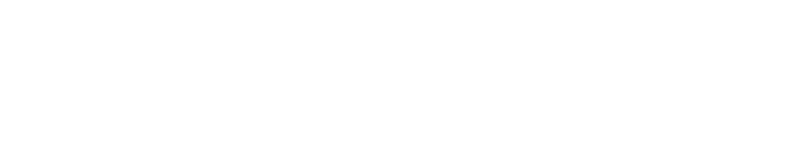
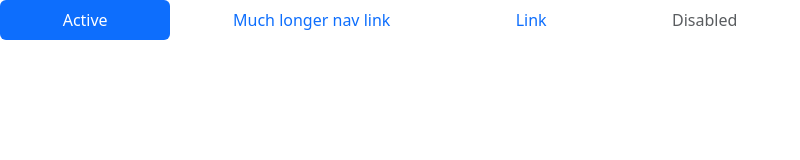
Before and after one commit to theusinhoiost/NFW, an Electron app: page index.html in a window 800 px wide. Drawn offline with nearby package versions, Linux system fonts and the light colour scheme.

Commit message:
Update index.html

```diff
--- a/index.html
+++ b/index.html
@@ -7,6 +7,20 @@
     <link rel="stylesheet" href="node_modules/bootstrap/dist/css/bootstrap.min.css">
 </head>
 <body>
+    <ul class="nav nav-pills nav-fill">
+        <li class="nav-item">
+          <a class="nav-link active" aria-current="page" href="#">Active</a>
+        </li>
+        <li class="nav-item">
+          <a class="nav-link" href="#">Much longer nav link</a>
+        </li>
+        <li class="nav-item">
+          <a class="nav-link" href="#">Link</a>
+        </li>
+        <li class="nav-item">
+          <a class="nav-link disabled" aria-disabled="true">Disabled</a>
+        </li>
+      </ul>
 
     <script src="node_modules/bootstrap/dist/js/bootstrap.bundle.min.js"></script>
 </body>
```
